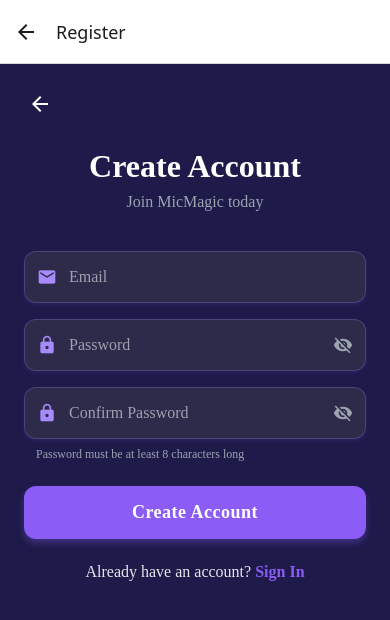
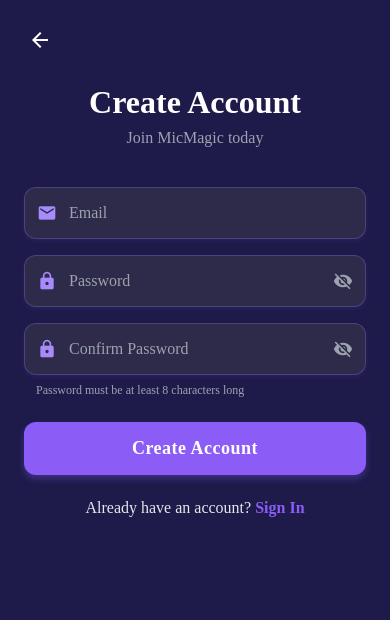
Before and after one commit to sphllzulu/voiceRec, a React Native app: screen /Register in a window 390 px wide. Shown: the top 620 px of the page. Built offline with nearby package versions, Linux system fonts and the light colour scheme.

Commit message:
fixed the ui on the ui

```diff
--- a/components/auth/ProtectedRoute.js
+++ b/components/auth/ProtectedRoute.js
@@ -1,4 +1,4 @@
-// app/components/auth/ProtectedRoute.js
+
 import React from 'react';
 import { View, Text } from 'react-native';
 import { auth } from '../../config/firebaseConfig';
--- a/navigation/index.js
+++ b/navigation/index.js
@@ -1,4 +1,3 @@
-// app/navigation/index.js
 import React from 'react';
 import { NavigationContainer } from '@react-navigation/native';
 import { createStackNavigator } from '@react-navigation/stack';
@@ -11,14 +10,14 @@
 const Stack = createStackNavigator();
 
 export default function AppNavigator() {
-  const [isAuthenticated, setIsAuthenticated] = React.useState(false); // This state can be updated based on your authentication logic
+  const [isAuthenticated, setIsAuthenticated] = React.useState(false);
 
   return (
     <NavigationContainer>
       <Stack.Navigator>
-        <Stack.Screen name="Login" component={LoginScreen} />
-        <Stack.Screen name="Register" component={RegisterScreen} />
-        <Stack.Screen name="AudioRecording" component={AudioRecording} />
+        <Stack.Screen name="Login" component={LoginScreen} options={{ headerShown: false }}/>
+        <Stack.Screen name="Register" component={RegisterScreen} options={{ headerShown: false }} />
+        <Stack.Screen name="AudioRecording" component={AudioRecording}  />
         <Stack.Screen name="Profile">
           {() => (
             <ProtectedRoute isAuthenticated={isAuthenticated}>
@@ -30,3 +29,63 @@
     </NavigationContainer>
   );
 }
+
+// import React from 'react';
+// import { NavigationContainer } from '@react-navigation/native';
+// import { createStackNavigator } from '@react-navigation/stack';
+// import LoginScreen from '../components/auth/LoginScreen';
+// import RegisterScreen from '../components/auth/RegisterScreen';
+// import ProfileScreen from '../components/auth/ProfileScreen';
+// import ProtectedRoute from '../components/auth/ProtectedRoute';
+// import AudioRecording from '../components/audio/AudioRecording';
+
+// const Stack = createStackNavigator();
+
+// const ProtectedScreen = ({ component: Component, isAuthenticated, ...rest }) => (
+//   <ProtectedRoute isAuthenticated={isAuthenticated}>
+//     <Component {...rest} />
+//   </ProtectedRoute>
+// );
+
+// export default function AppNavigator() {
+//   const [isAuthenticated, setIsAuthenticated] = React.useState(false);
+
+//   return (
+//     <NavigationContainer>
+//       <Stack.Navigator>
+//         <Stack.Screen
+//           name="Login"
+//           component={LoginScreen}
+//           options={{ headerShown: false }}
+//         />
+//         <Stack.Screen
+//           name="Register"
+//           component={RegisterScreen}
+//           options={{ headerShown: false }}
+//         />
+//         <Stack.Screen
+//           name="AudioRecording"
+//         >
+//           {props => (
+//             <ProtectedScreen
+//               component={AudioRecording}
+//               isAuthenticated={isAuthenticated}
+//               {...props}
+//             />
+//           )}
+//         </Stack.Screen>
+//         <Stack.Screen
+//           name="Profile"
+//         >
+//           {props => (
+//             <ProtectedScreen
+//               component={ProfileScreen}
+//               isAuthenticated={isAuthenticated}
+//               {...props}
+//             />
+//           )}
+//         </Stack.Screen>
+//       </Stack.Navigator>
+//     </NavigationContainer>
+//   );
+// }
```
Also changed, not shown: components/auth/LoginScreen.js (+0 -32 lines), components/auth/ProfileScreen.js (+0 -135 lines), components/auth/RegisterScreen.js (+0 -30 lines).
